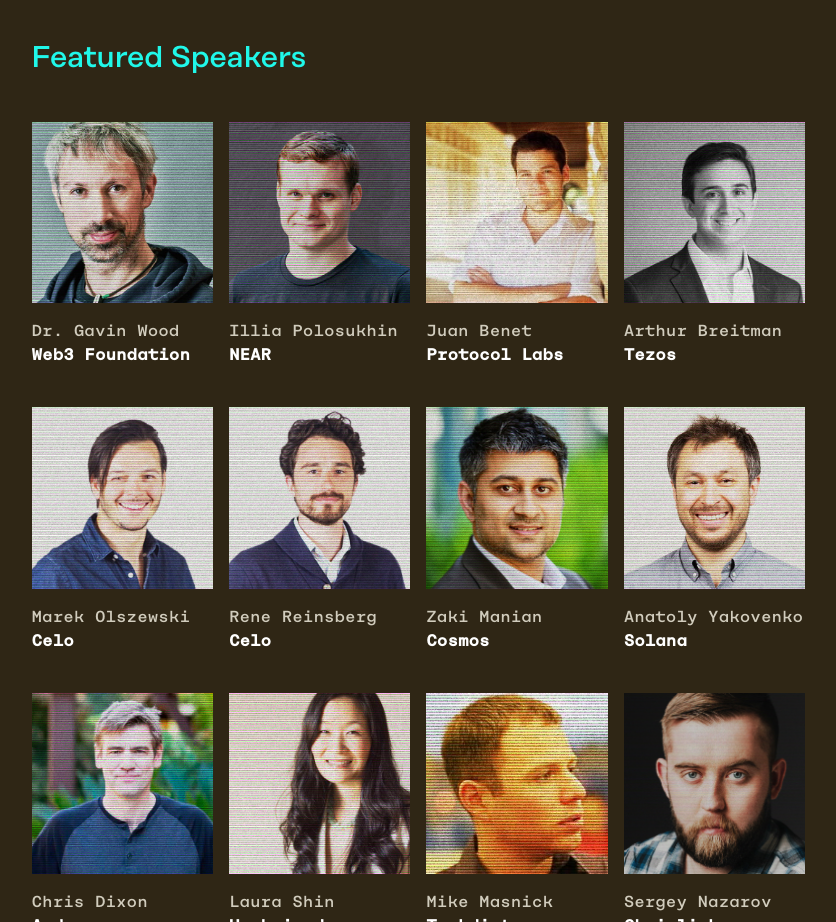
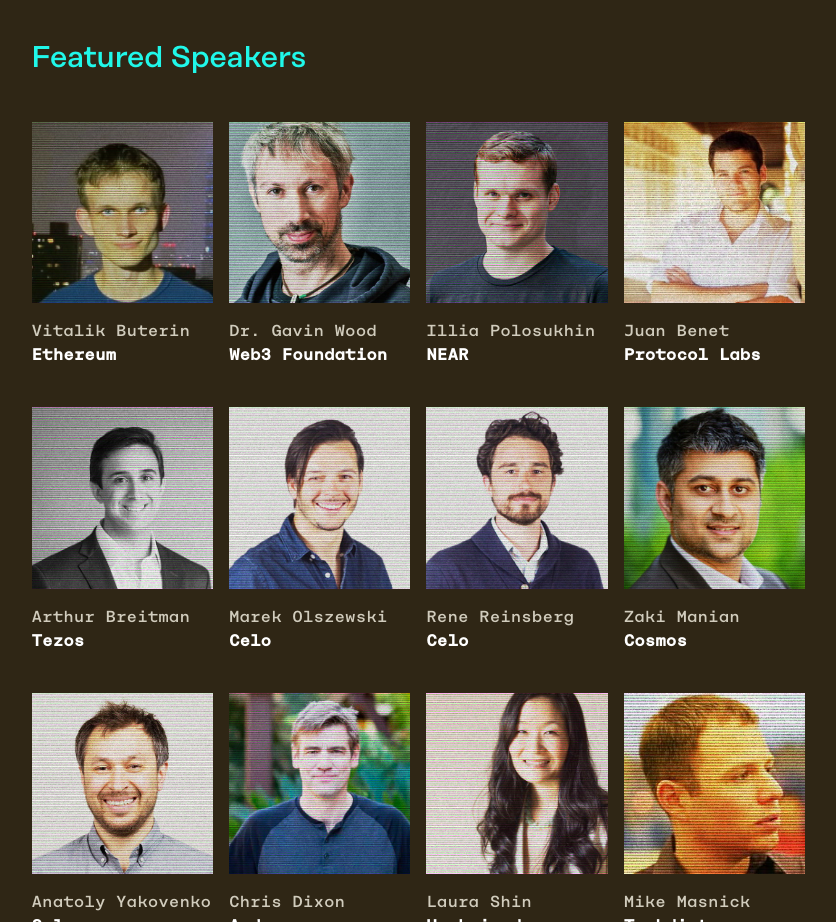
Before and after one commit to nearprotocol/readylayerone, a website: page index.html in a window 1280 px wide. Shown: the part 1283-2205 px from the top of the page, without its empty margins (411-1247 px from the left). Drawn offline with Linux system fonts and the light colour scheme.

Commit message:
add vitalik

```diff
--- a/index.html
+++ b/index.html
@@ -164,6 +164,11 @@
 
 						<div class="flex flex-wrap -mx-2">
 							<div class="w-1/2 lg:w-1/3 xl:w-1/4 px-2 mt-10">
+								<img src="assets/img/speakers3/vitalik.jpg" class="w-full" alt="">
+								<p class="mt-4">Vitalik Buterin<br /><strong class="text-white">Ethereum</strong></p>
+							</div>
+
+                            <div class="w-1/2 lg:w-1/3 xl:w-1/4 px-2 mt-10">
 								<img src="assets/img/speakers/Dr_Gavin_Wood.jpg" class="w-full" alt="">
 								<p class="mt-4">Dr. Gavin Wood<br /><strong class="text-white">Web3 Foundation</strong></p>
 							</div>
```
Also changed, not shown: assets/img/speakers3/vitalik.jpg (added).
